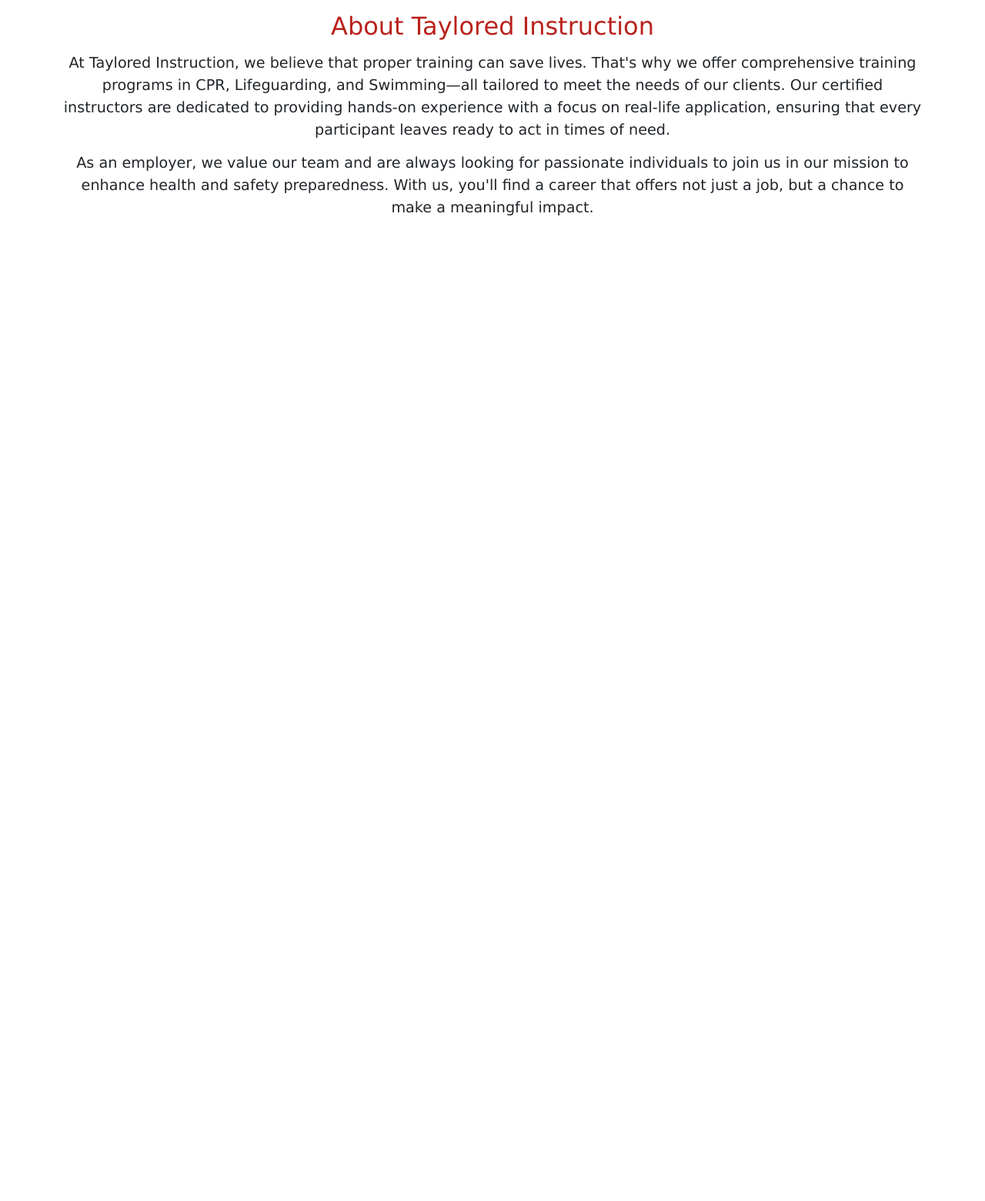
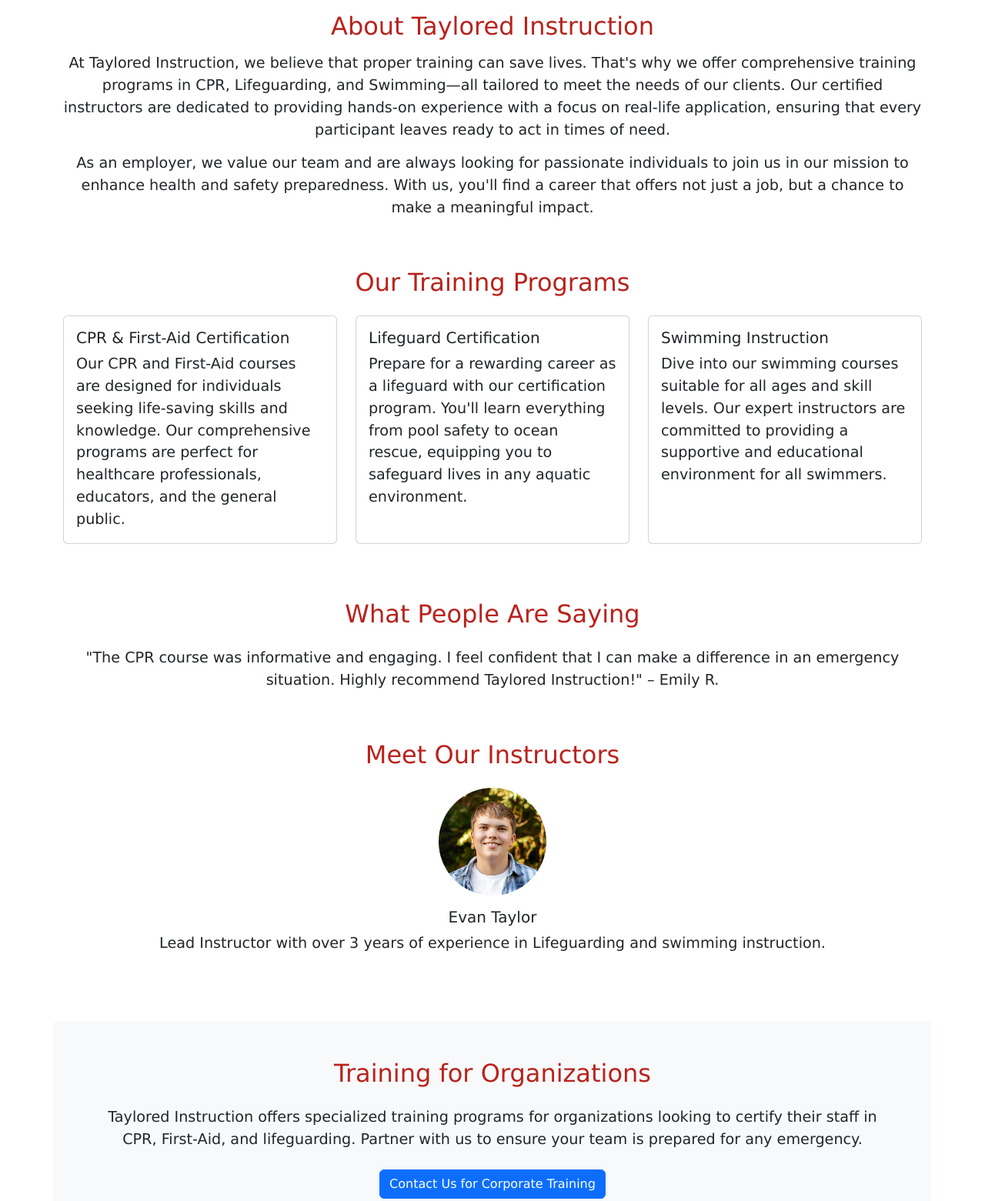
Before and after one commit to evan-taylor/FBLA-Site, a plain HTML site: page index.html in a window 1280 px wide. Shown: the part 885-2446 px from the top of the page at 77% size. Before the commit the page ends 1185 px from the top, so only its background shows below. Drawn offline with nearby package versions, Linux system fonts and the light colour scheme.

Commit message:
Update index.html

```diff
--- a/css/style.css
+++ b/css/style.css
@@ -27,7 +27,7 @@
 .animate-slide {
     opacity: 0;
     transform: translateX(-20px);
-    transition: all 0.5s ease-out;
+    transition: all 1s ease-out;
 }
 
 /* State for elements when they are in the viewport */
--- a/index.html
+++ b/index.html
@@ -80,6 +80,101 @@
             </div>
         </div>
     </div>
+    <!-- Training Programs Section -->
+    <div class="container mt-5">
+        <h2 class="text-center mb-4">Our Training Programs</h2>
+        <div class="row">
+            <div class="col-md-4 mb-4">
+                <div class="card h-100">
+                    <!-- <img src="images/cpr-training.jpeg" class="card-img-top" alt="CPR Training"> -->
+                    <div class="card-body">
+                        <h5 class="card-title">CPR & First-Aid Certification</h5>
+                        <p class="card-text">Our CPR and First-Aid courses are designed for individuals seeking
+                            life-saving skills and knowledge. Our comprehensive programs are perfect for healthcare
+                            professionals, educators, and the general public.</p>
+                    </div>
+                </div>
+            </div>
+            <div class="col-md-4 mb-4">
+                <div class="card h-100">
+                    <!-- <img src="images/lifeguard-certification.jpeg" class="card-img-top" alt="Lifeguard Certification"> -->
+                    <div class="card-body">
+                        <h5 class="card-title">Lifeguard Certification</h5>
+                        <p class="card-text">Prepare for a rewarding career as a lifeguard with our certification
+                            program. You'll learn everything from pool safety to ocean rescue, equipping you to
+                            safeguard lives in any aquatic environment.</p>
+                    </div>
+                </div>
+            </div>
+            <div class="col-md-4 mb-4">
+                <div class="card h-100">
+                    <!-- <img src="images/swimming-instructor.jpeg" class="card-img-top" alt="Swimming Instruction"> -->
+                    <div class="card-body">
+                        <h5 class="card-title">Swimming Instruction</h5>
+                        <p class="card-text">Dive into our swimming courses suitable for all ages and skill levels. Our
+                            expert instructors are committed to providing a supportive and educational environment for
+                            all swimmers.</p>
+                    </div>
+                </div>
+            </div>
+        </div>
+    </div>
+
+    <!-- Testimonials Section -->
+    <div class="container my-5">
+        <h2 class="text-center mb-4">What People Are Saying</h2>
+        <div id="testimonialsCarousel" class="carousel slide" data-bs-ride="carousel" data-bs-interval="10000">
+            <div class="carousel-inner">
+                <div class="carousel-item active">
+                    <p class="text-center">"The CPR course was informative and engaging. I feel confident that I can
+                        make a difference in an emergency situation. Highly recommend Taylored Instruction!" – Emily R.
+                    </p>
+                </div>
+                <div class="carousel-item">
+                    <p class="text-center">"The lifeguard training at Taylored Instruction was top-notch. The
+                        instructors are experienced and supportive, making the rigorous training enjoyable." – Mark S.
+                    </p>
+                </div>
+                <!-- Add more testimonials as needed -->
+            </div>
+            <button class="carousel-control-prev" type="button" data-bs-target="#testimonialsCarousel"
+                data-bs-slide="prev">
+                <span class="carousel-control-prev-icon" aria-hidden="true"></span>
+                <span class="visually-hidden">Previous</span>
+            </button>
+            <button class="carousel-control-next" type="button" data-bs-target="#testimonialsCarousel"
+                data-bs-slide="next">
+                <span class="carousel-control-next-icon" aria-hidden="true"></span>
+                <span class="visually-hidden">Next</span>
+            </button>
+        </div>
+    </div>
+
+    <!-- Instructor Spotlight Section -->
+    <div class="container my-5">
+        <h2 class="text-center mb-4">Meet Our Instructors</h2>
+        <div class="row">
+            <!-- Instructor Profile -->
+            <div class="text-center mb-4">
+                <img src="images/headshot.png" class="rounded-circle mb-3" alt="Instructor Jane Doe" width="140"
+                    height="140">
+                <h5>Evan Taylor</h5>
+                <p>Lead Instructor with over 3 years of experience in Lifeguarding and swimming instruction.</p>
+            </div>
+        </div>
+    </div>
+
+    <!-- Call to Action Section for Organizations -->
+    <div class="container my-5 bg-light p-5">
+        <h2 class="text-center mb-4">Training for Organizations</h2>
+        <p class="text-center mb-4">Taylored Instruction offers specialized training programs for organizations looking
+            to certify their staff in CPR, First-Aid, and lifeguarding. Partner with us to ensure your team is prepared
+            for any emergency.</p>
+        <div class="text-center">
+            <a href="contact.html" class="btn btn-primary">Contact Us for Corporate Training</a>
+        </div>
+    </div>
+
 
 
     <script src="https://cdn.jsdelivr.net/npm/bootstrap@5.3.0/dist/js/bootstrap.bundle.min.js"></script>
```
